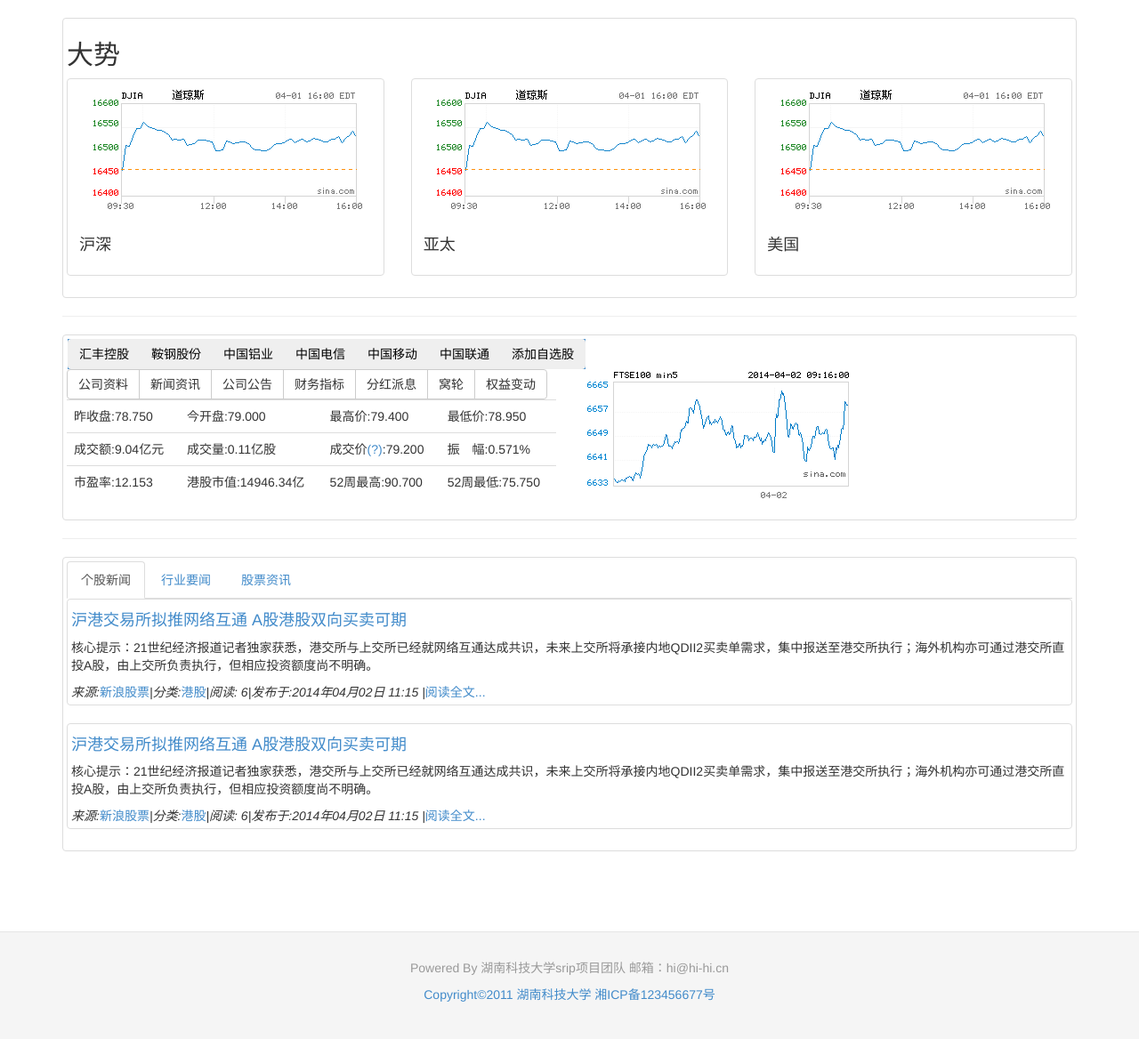
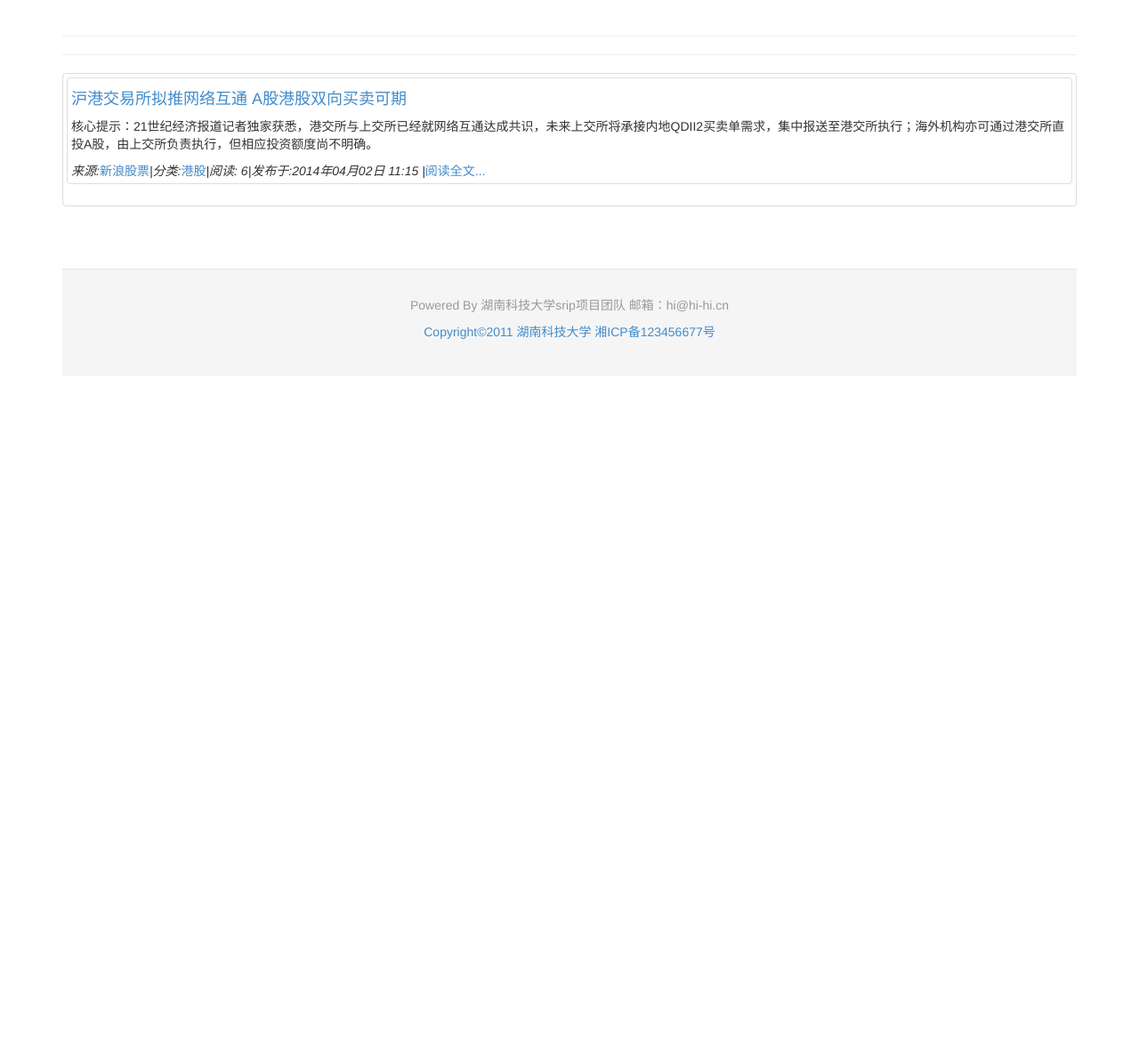
Before and after one commit to fan1018wen/stock_project, a Flask app: page / in a window 1280 px wide. Shown: the part 52-1220 px from the top of the page at 89% size. After the commit the page ends 433 px from the top, so only its background shows below. Run offline with Flask 2, Linux system fonts and the light colour scheme; some libraries are stand-ins or nearby versions.

Commit message:
简化页面

```diff
--- a/web/templates/index.html
+++ b/web/templates/index.html
@@ -34,19 +34,19 @@
     <!-- 内容开始-->
     <div class="container">
       <!--大势-->
-			{% include 'dashi.html' %}
+			{# include 'dashi.html' #}
       <hr>
       <!--个股 -->
-      		{% include 'gegu.html'  %}
+      		{# include 'gegu.html'  #}
       <hr>
       <div id="yaowen" class="thumbnail">
         <!-- 要闻-->
         <div id="yaowenNav">
-          <ul id="myTab" class="nav nav-tabs">
+          <!--<ul id="myTab" class="nav nav-tabs">
             <li class="active"><a href="#tab1" data-toggle="tab">个股新闻</a></li>
             <li><a href="#tab2" data-toggle="tab">行业要闻</a></li>
             <li><a href="#tab3" data-toggle="tab">股票资讯</a></li>
-          </ul>
+          </ul>-->
           {% include 'yaowen_content.html' %}
         </div>
       </div>
--- a/web/templates/yaowen_content.html
+++ b/web/templates/yaowen_content.html
@@ -12,55 +12,4 @@
           <div class="bottom"><span class="author"><em>来源:</em><a href="#">新浪股票</a></span><span class="cat"><em>|分类:</em><a href="#">港股</a></span><span class="read"><em>|阅读: 6</em></span><span class="time"><em>|发布于:2014年04月02日 11:15 |</em></span><a href="#" class="fullcontent">阅读全文...</a></div>
         </div>
       </div>
-              <div class="article">
-                <div class="thumbnail">
-                  <div>
-                    <h4><a href="">沪港交易所拟推网络互通 A股港股双向买卖可期</a></h4>
   </div>
-                  <div class="digest">
-                    <p><span> 核心提示：21世纪经济报道记者独家获悉，港交所与上交所已经就网络互通达成共识，未来上交所将承接内地QDII2买卖单需求，集中报送至港交所执行；海外机构亦可通过港交所直投A股，由上交所负责执行，但相应投资额度尚不明确。</span></p>
-                  </div>
-                  <div class="bottom"><span class="author"><em>来源:</em><a href="#">新浪股票</a></span><span class="cat"><em>|分类:</em><a href="#">港股</a></span><span class="read"><em>|阅读: 6</em></span><span class="time"><em>|发布于:2014年04月02日 11:15 |</em></span><a href="#" class="fullcontent">阅读全文...</a></div>
-                </div>
-              </div>
-            </div>
-            <div id="tab2" class="tab-pane fade">
-              <div class="article">
-                <div class="thumbnail">
-                  <div>
-                    <h4><a href="">四月赚钱好行情  大胆买股</a></h4>
-                  </div>
-                  <div class="digest">
-                    <p><span> 第一：三月二十号博文《年度大底五部曲：恐慌 崩溃 卖股 跌停潮 见底》在这段时间里A股市场经历了恐慌 崩溃 卖股跌停潮等几个过程，而目前本栏认为市场已经有效的释放了风险，4月份将是赚钱好行情，本栏建议大胆买股的时候到了，可迅速逢低逢阴把仓位提高到8成以上。</span></p>
-                  </div>
-                  <div class="bottom"><span class="author"><em>来源:</em><a href="#">新浪博客</a></span><span class="cat"><em>|分类:</em><a href="#">港股</a></span><span class="read"><em>|阅读: 64</em></span><span class="time"><em>|发布于:2014年04月05日 11:15 |</em></span><a href="#" class="fullcontent">阅读全文...</a></div>
-                </div>
-              </div>
-
-              <div class="article">
-                <div class="thumbnail">
-                  <div>
-                    <h4><a href="">四月赚钱好行情  大胆买股</a></h4>
-                  </div>
-                  <div class="digest">
-                    <p><span> 第一：三月二十号博文《年度大底五部曲：恐慌 崩溃 卖股 跌停潮 见底》在这段时间里A股市场经历了恐慌 崩溃 卖股跌停潮等几个过程，而目前本栏认为市场已经有效的释放了风险，4月份将是赚钱好行情，本栏建议大胆买股的时候到了，可迅速逢低逢阴把仓位提高到8成以上。</span></p>
-                  </div>
-                  <div class="bottom"><span class="author"><em>来源:</em><a href="#">新浪博客</a></span><span class="cat"><em>|分类:</em><a href="#">港股</a></span><span class="read"><em>|阅读: 64</em></span><span class="time"><em>|发布于:2014年04月05日 11:15 |</em></span><a href="#" class="fullcontent">阅读全文...</a></div>
-                </div>
-              </div>
-            </div>
-            <div id="tab3" class="tab-pane fade">
-
-              <div class="article">
-                <div class="thumbnail">
-                  <div>
-                    <h4><a href="">大空头查诺斯：中国股市是一场阴谋而不是一个市场</a></h4>
-                  </div>
-                  <div class="digest">
-                    <p><span> 新浪财经讯 大空头查诺斯发文称，我提醒投资中国股市的西方投资者，你参加的是一场阴谋，而不是一个市场。新浪声明：新浪网登载此文出于传递更多信息之目的，并不意味着赞同其观点或证实其描述。文章内容仅供参考，不构成投资建议。投资者据此操作，风险自担。</span></p>
-                  </div>
-                  <div class="bottom"><span class="author"><em>来源:</em><a href="#">新浪博客</a></span><span class="cat"><em>|分类:</em><a href="#">港股</a></span><span class="read"><em>|阅读: 64</em></span><span class="time"><em>|发布于:2014年04月05日 11:15 |</em></span><a href="#" class="fullcontent">阅读全文...</a></div>
-                </div>
-              </div>
-            </div>
-          </div>
```
Lines whose indentation alone changed are shown as unchanged.
